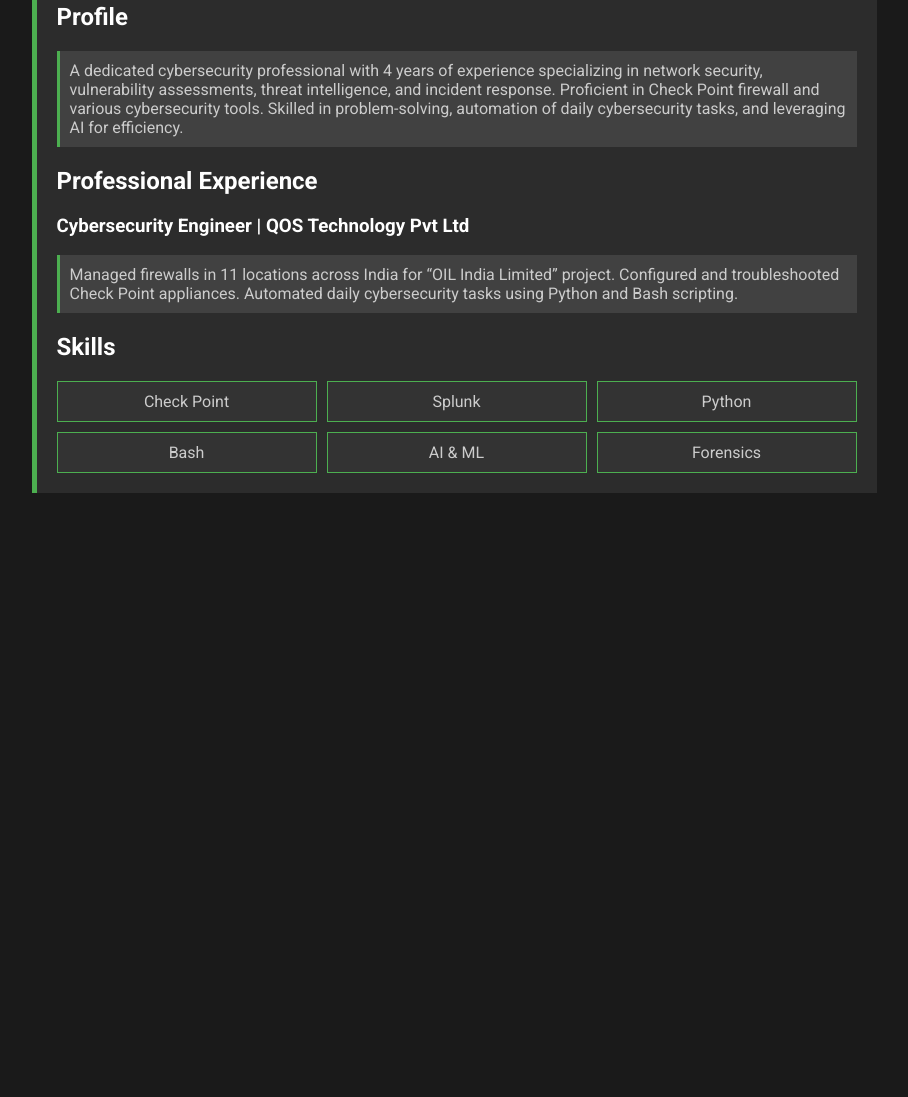
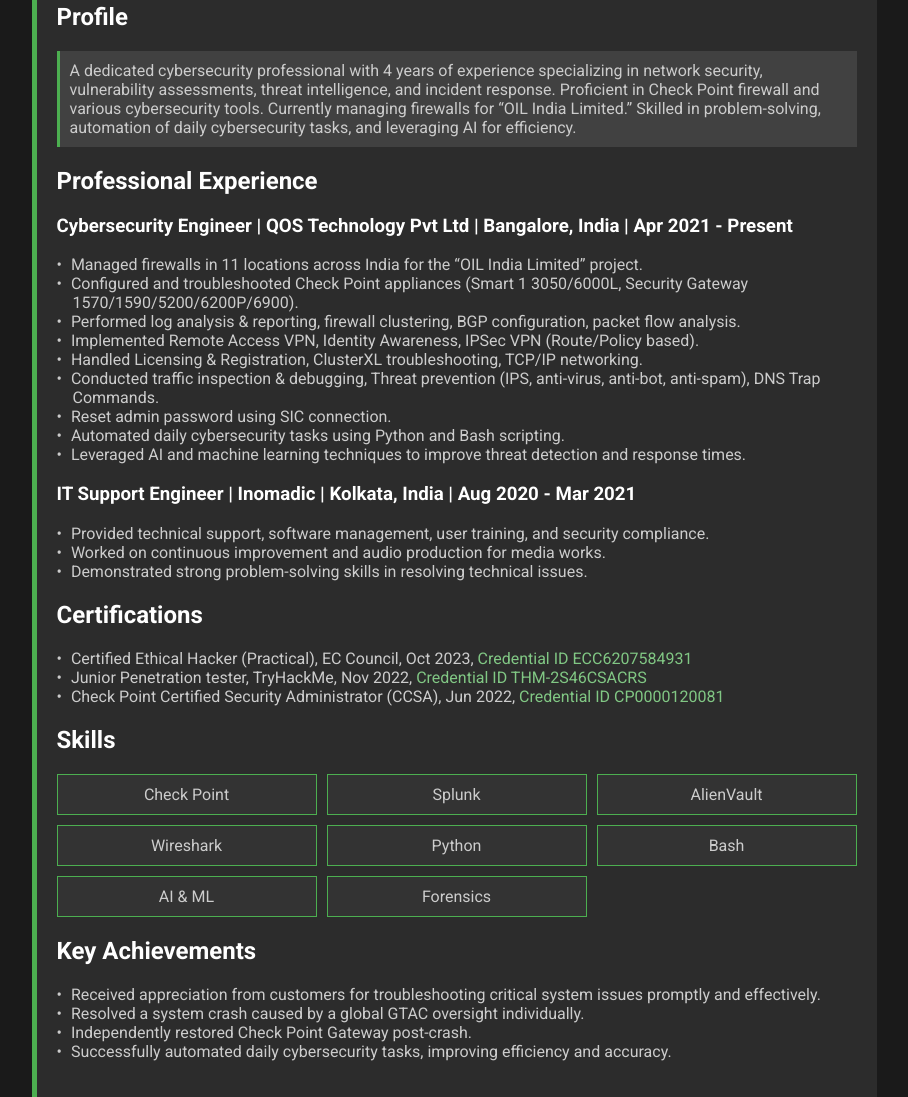
Before and after one commit to angshuman99/cv, a plain HTML site: page index.html in a window 1280 px wide. Shown: the part 263-1360 px from the top of the page, without its empty margins (186-1094 px from the left). Before the commit the page ends 800 px from the top, so only its background shows below. Drawn offline with Linux system fonts and the light colour scheme.

Commit message:
index.html
Angshuman.cv

```diff
--- a/index.html
+++ b/index.html
@@ -80,6 +80,18 @@
     .skill:hover {
         transform: translateY(-10px);
     }
+    ul {
+        list-style-type: none;
+        padding-left: 0;
+    }
+    li {
+        padding-left: 1em;
+        text-indent: -1em;
+    }
+    li:before {
+        content: "• ";
+        padding-right: 5px;
+    }
 </style>
 </head>
 <body>
@@ -88,28 +100,63 @@
         <h1>Angshuman Barman</h1>
         <p>Cyber Security Engineer | CEHv12 (Practical) | CCSA R81.10</p>
         <p>Phone: +91 9957095900 | Email: <a href="mailto:angshuman.barman.p@gmail.com">angshuman.barman.p@gmail.com</a></p>
-        <p><a href="LinkedIn Profile URL">LinkedIn Profile</a> | <a href="GitHub Profile URL">GitHub Profile</a></p>
+        <p><a href="https://www.linkedin.com/in/angshuman-barman-147017165/">LinkedIn Profile</a> | <a href="https://github.com/angshuman99/web-recon-tool">GitHub Profile</a></p>
     </header>
     <div class="section">
         <h2>Profile</h2>
-        <p class="key-points">A dedicated cybersecurity professional with 4 years of experience specializing in network security, vulnerability assessments, threat intelligence, and incident response. Proficient in Check Point firewall and various cybersecurity tools. Skilled in problem-solving, automation of daily cybersecurity tasks, and leveraging AI for efficiency.</p>
+        <p class="key-points">A dedicated cybersecurity professional with 4 years of experience specializing in network security, vulnerability assessments, threat intelligence, and incident response. Proficient in Check Point firewall and various cybersecurity tools. Currently managing firewalls for “OIL India Limited.” Skilled in problem-solving, automation of daily cybersecurity tasks, and leveraging AI for efficiency.</p>
     </div>
     <div class="section">
         <h2>Professional Experience</h2>
-        <h3>Cybersecurity Engineer | QOS Technology Pvt Ltd</h3>
-        <p class="key-points">Managed firewalls in 11 locations across India for “OIL India Limited” project. Configured and troubleshooted Check Point appliances. Automated daily cybersecurity tasks using Python and Bash scripting.</p>
+        <h3>Cybersecurity Engineer | QOS Technology Pvt Ltd | Bangalore, India | Apr 2021 - Present</h3>
+        <ul>
+            <li>Managed firewalls in 11 locations across India for the “OIL India Limited” project.</li>
+            <li>Configured and troubleshooted Check Point appliances (Smart 1 3050/6000L, Security Gateway 1570/1590/5200/6200P/6900).</li>
+            <li>Performed log analysis & reporting, firewall clustering, BGP configuration, packet flow analysis.</li>
+            <li>Implemented Remote Access VPN, Identity Awareness, IPSec VPN (Route/Policy based).</li>
+            <li>Handled Licensing & Registration, ClusterXL troubleshooting, TCP/IP networking.</li>
+            <li>Conducted traffic inspection & debugging, Threat prevention (IPS, anti-virus, anti-bot, anti-spam), DNS Trap Commands.</li>
+            <li>Reset admin password using SIC connection.</li>
+            <li>Automated daily cybersecurity tasks using Python and Bash scripting.</li>
+            <li>Leveraged AI and machine learning techniques to improve threat detection and response times.</li>
+        </ul>
+        <h3>IT Support Engineer | Inomadic | Kolkata, India | Aug 2020 - Mar 2021</h3>
+        <ul>
+            <li>Provided technical support, software management, user training, and security compliance.</li>
+            <li>Worked on continuous improvement and audio production for media works.</li>
+            <li>Demonstrated strong problem-solving skills in resolving technical issues.</li>
+        </ul>
     </div>
+<div class="section">
+    <h2>Certifications</h2>
+    <ul>
+        <li>Certified Ethical Hacker (Practical), EC Council, Oct 2023, <a href="https://drive.google.com/open?id=17W9i0ahw0jGv7jUthTu7_3MzgJbjLslW" target="_blank">Credential ID ECC6207584931</a></li>
+        <li>Junior Penetration tester, TryHackMe, Nov 2022, <a href="https://drive.google.com/open?id=1_dXmVlzfcwWNNFGzstKCywDdUJVqhjIJ" target="_blank">Credential ID THM-2S46CSACRS</a></li>
+        <li>Check Point Certified Security Administrator (CCSA), Jun 2022, <a href="https://drive.google.com/open?id=1r2yXPcCQsUTHzYLqwBWzdXP1poH8h7bn" target="_blank">Credential ID CP0000120081</a></li>
+    </ul>
+</div>
     <div class="section">
         <h2>Skills</h2>
         <div class="skills-grid">
             <div class="skill">Check Point</div>
             <div class="skill">Splunk</div>
+            <div class="skill">AlienVault</div>
+            <div class="skill">Wireshark</div>
             <div class="skill">Python</div>
             <div class="skill">Bash</div>
             <div class="skill">AI & ML</div>
             <div class="skill">Forensics</div>
         </div>
     </div>
+    <div class="section">
+        <h2>Key Achievements</h2>
+        <ul>
+            <li>Received appreciation from customers for troubleshooting critical system issues promptly and effectively.</li>
+            <li>Resolved a system crash caused by a global GTAC oversight individually.</li>
+            <li>Independently restored Check Point Gateway post-crash.</li>
+            <li>Successfully automated daily cybersecurity tasks, improving efficiency and accuracy.</li>
+        </ul>
+    </div>
 </div>
 </body>
 </html>
```
